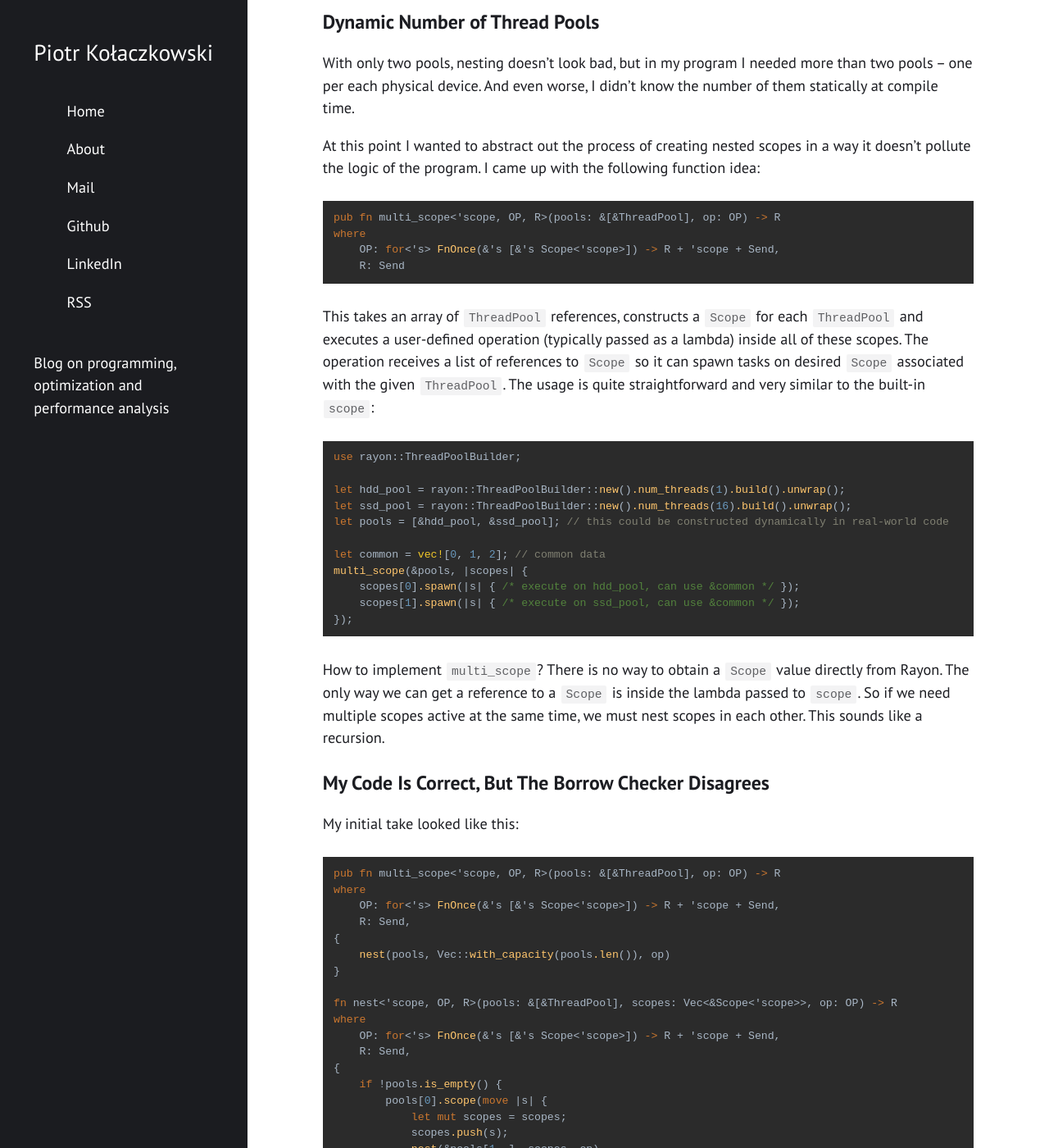
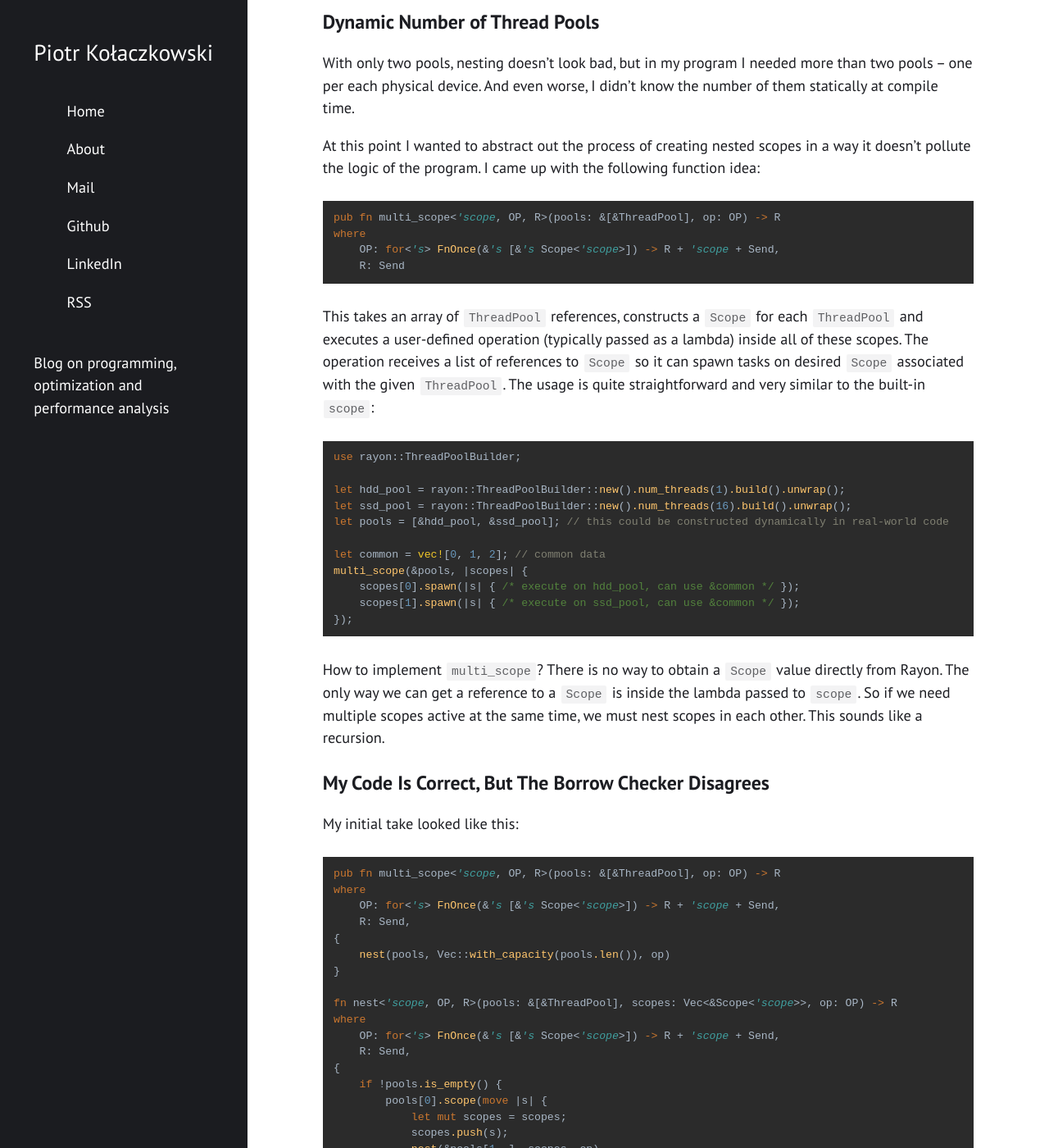
Before and after one commit to pkolaczk/pkolaczk.github.io, a Jekyll site: the page built from _posts/2020-08-26-multiple-threadpools-rust.md, in a window 1280 px wide and 1400 px high, scrolled down 3961 px. Shown: the whole window at 82% size. Built offline with Jekyll 4.4.1, drawn with Linux system fonts in a browser that asks for light colours; nearby versions of some CDN libraries; library files that are not in the unit come from our copies; comment, search, counter and statistics services are not loaded.

Commit message:
Improve Rust lifetime highlighting

```diff
--- a/_sass/dist/highlight.css
+++ b/_sass/dist/highlight.css
@@ -104,7 +104,11 @@
 .highlight .nt {
   color: #F1C829;
 }
-.highlight .nv, .highlight .ow, .highlight .w {
+.highlight .nv {
+  color: #40A0A0;
+  font-style: italic;
+}
+.highlight .ow, .highlight .w {
   color: #A9B7C6;
 }
 .highlight .mb, .highlight .mf, .highlight .mh, .highlight .mi, .highlight .mo {
--- a/_sass/highlight.sass
+++ b/_sass/highlight.sass
@@ -104,7 +104,11 @@
   .nt
     color: #F1C829
 
-  .nv, .ow, .w
+  .nv
+    color: #40A0A0
+    font-style: italic
+
+  .ow, .w
     color: #A9B7C6
 
   .mb, .mf, .mh, .mi, .mo
```
